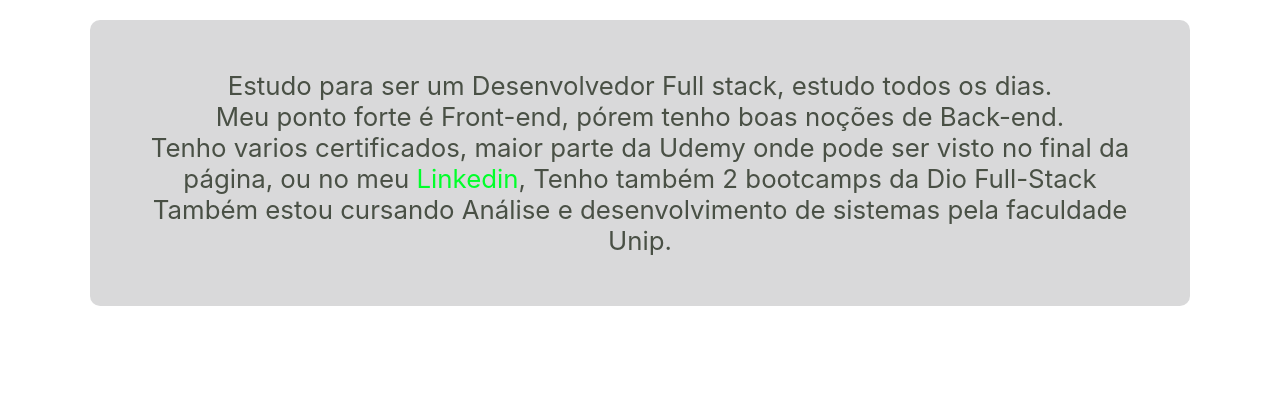
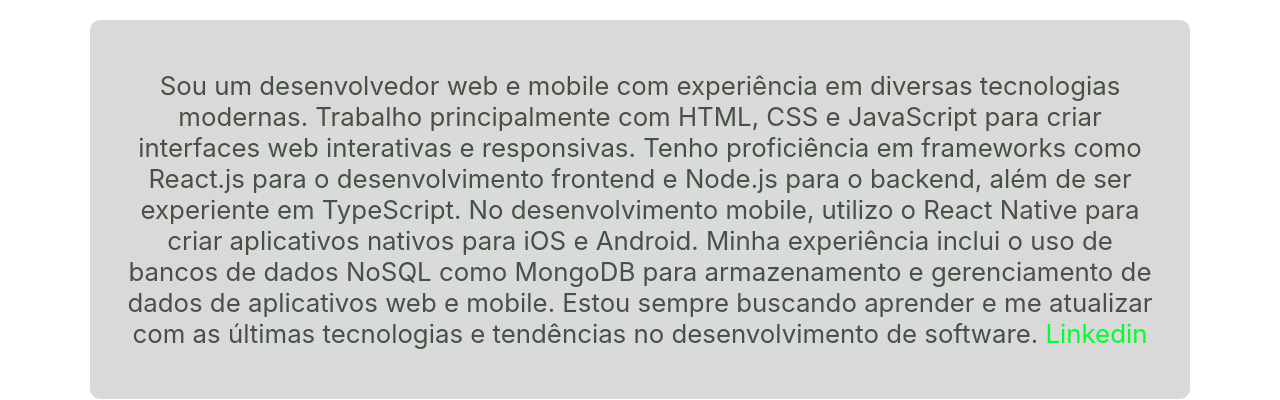
Before and after one commit to DigitalHDR/Meu-portfolio-react, a React (Create React App) app: page / in a window 1280 px wide. Shown: the part 890-1290 px from the top of the page. Built offline with nearby package versions, Linux system fonts and the light colour scheme.

Commit message:
03-05-24

```diff
--- a/src/pages/Home/index.jsx
+++ b/src/pages/Home/index.jsx
@@ -1,5 +1,5 @@
 import './home.css'
-import foto from '../../assets/Foto/lucas.jpeg'
+import foto from '../../assets/Foto/lucasft.png'
 
 export default function Home() {
   return (
--- a/src/pages/Sobre/index.jsx
+++ b/src/pages/Sobre/index.jsx
@@ -4,19 +4,28 @@ export default function Sobre() {
   const urlLinkedin = 'https://www.linkedin.com/in/lucas-fernando-1a75511a0/'
 
   return (
-    <div className="container top" id='sobre_link'> {/* id apenas para página única /> */}
+    <div className="container top" id="sobre_link">
+      {' '}
+      {/* id apenas para página única /> */}
       <h1>Sobre</h1>
       <br />
-      <div className='sobre_box'>
+      <div className="sobre_box">
         <p>
-          Estudo para ser um Desenvolvedor Full stack, estudo todos os dias.
-          <br />
-          Meu ponto forte é Front-end, pórem tenho boas noções de Back-end.
-          <br />
-          Tenho varios certificados, maior parte da Udemy onde pode ser visto no final da página, ou no meu
-          <a rel="noreferrer noopener" href={urlLinkedin}> Linkedin</a>, Tenho também 2 bootcamps da Dio Full-Stack
-          <br />
-          Também estou cursando Análise e desenvolvimento de sistemas pela faculdade Unip.
+          Sou um desenvolvedor web e mobile com experiência em diversas
+          tecnologias modernas. Trabalho principalmente com HTML, CSS e
+          JavaScript para criar interfaces web interativas e responsivas. Tenho
+          proficiência em frameworks como React.js para o desenvolvimento
+          frontend e Node.js para o backend, além de ser experiente em
+          TypeScript. No desenvolvimento mobile, utilizo o React Native para
+          criar aplicativos nativos para iOS e Android. Minha experiência inclui
+          o uso de bancos de dados NoSQL como MongoDB para armazenamento e
+          gerenciamento de dados de aplicativos web e mobile. Estou sempre
+          buscando aprender e me atualizar com as últimas tecnologias e
+          tendências no desenvolvimento de software.
+          <a rel="noreferrer noopener" href={urlLinkedin}>
+            {' '}
+            Linkedin
+          </a>
         </p>
       </div>
     </div>
```
Also changed, not shown: src/assets/Foto/lucas1.jpg (deleted), src/assets/Foto/lucasft.png (added).
